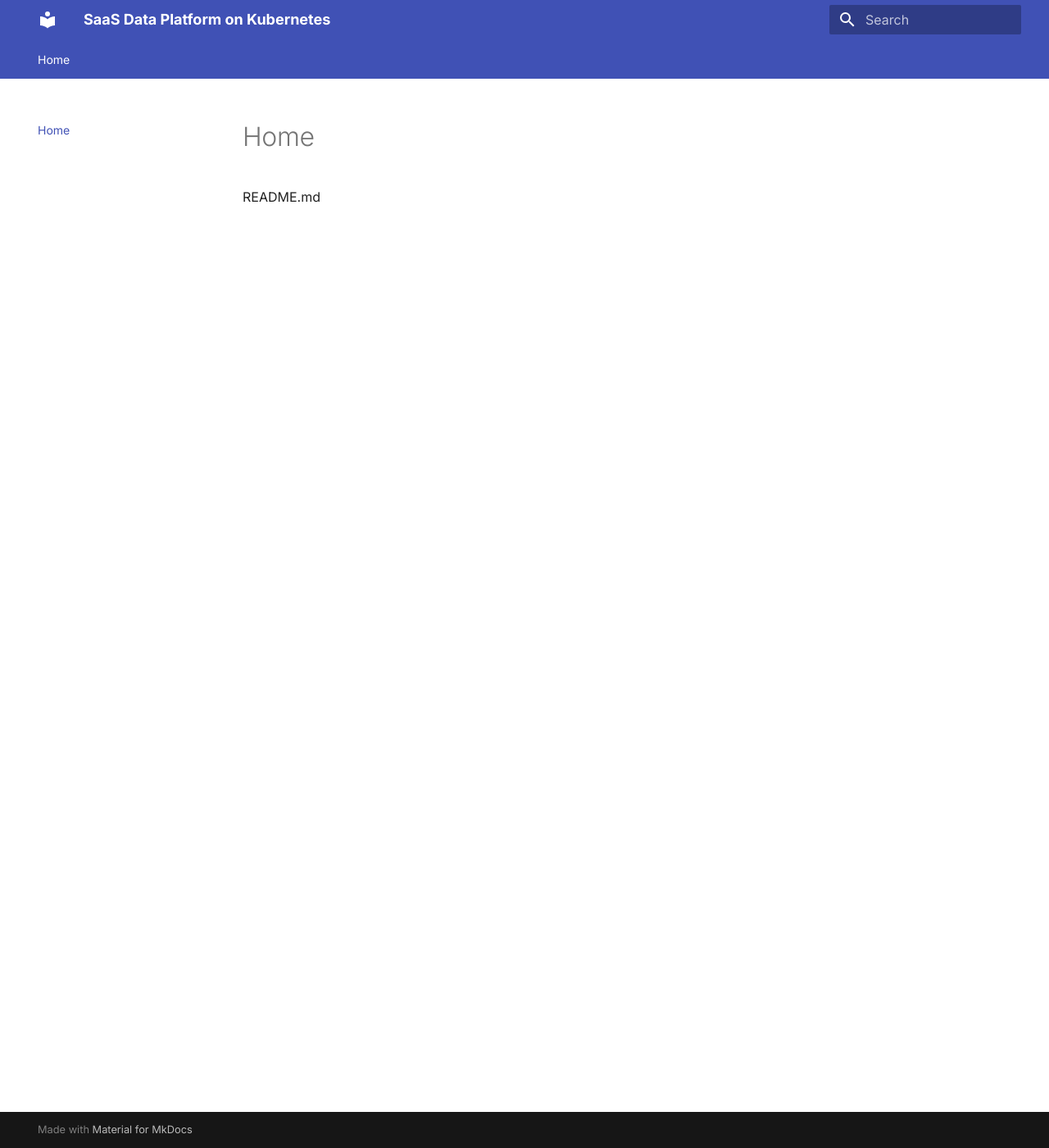
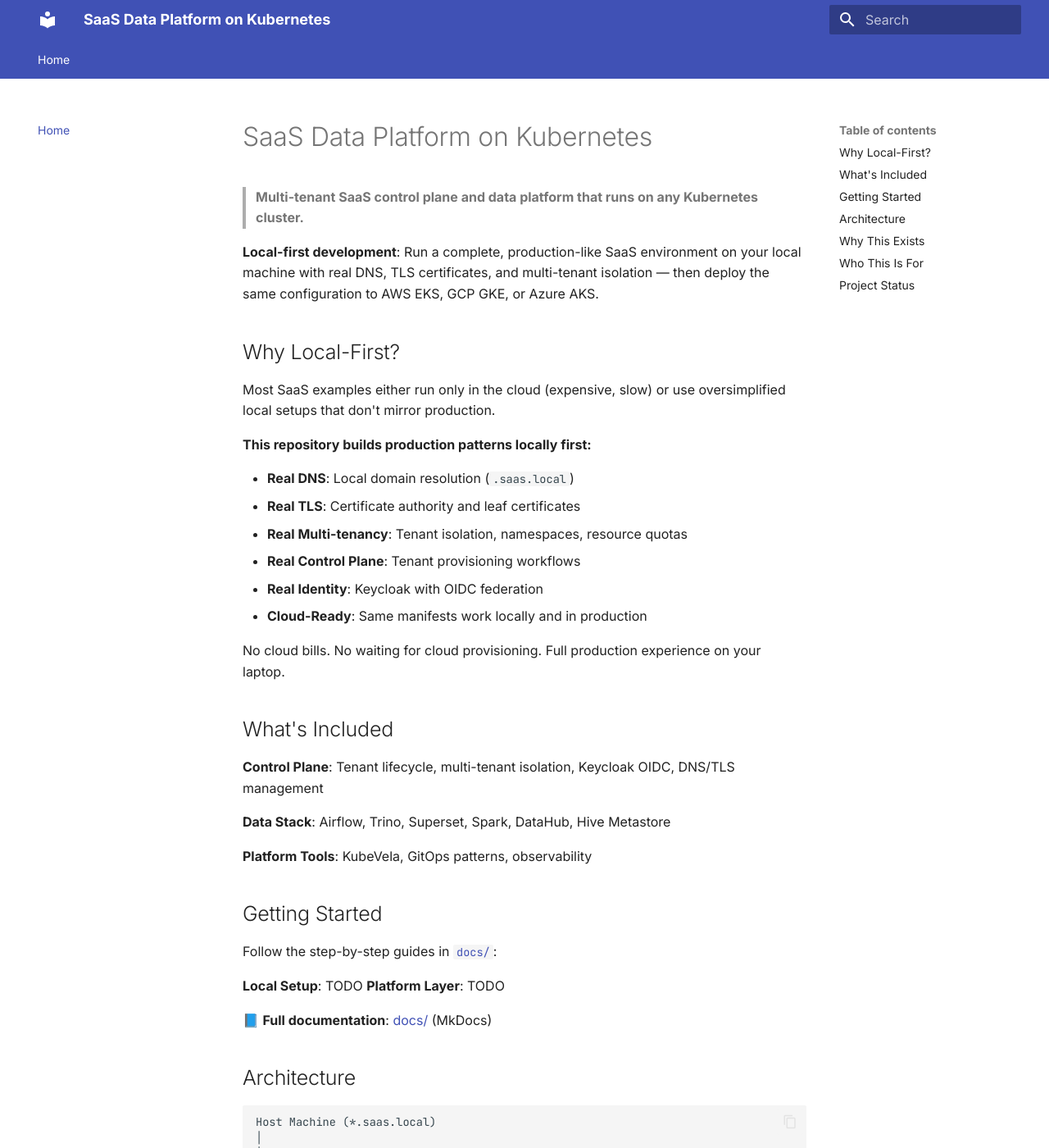
Before and after one commit to taufiqibrahim/saas-data-platform-on-kubernetes, an MkDocs documentation site: the page built from docs/index.md, in a window 1280 px wide and 1400 px high. Shown: the whole window at 82% size. Built offline with MkDocs 1.6.1 and Material for MkDocs 9.7.7, drawn with Linux system fonts in a browser that asks for light colours; some of the changed text lies outside the part shown.

Commit message:
fix docs index

````diff
--- a/docs/index.md
+++ b/docs/index.md
@@ -1 +1,90 @@
-README.md
+# SaaS Data Platform on Kubernetes
+
+> **Multi-tenant SaaS control plane and data platform that runs on any Kubernetes cluster.**
+
+**Local-first development**: Run a complete, production-like SaaS environment on your local machine
+with real DNS, TLS certificates, and multi-tenant isolation —
+then deploy the same configuration to AWS EKS, GCP GKE, or Azure AKS.
+
+## Why Local-First?
+
+Most SaaS examples either run only in the cloud (expensive, slow) or use oversimplified local setups that don't mirror production.
+
+**This repository builds production patterns locally first:**
+
+- **Real DNS**: Local domain resolution (`.saas.local`)
+- **Real TLS**: Certificate authority and leaf certificates
+- **Real Multi-tenancy**: Tenant isolation, namespaces, resource quotas
+- **Real Control Plane**: Tenant provisioning workflows
+- **Real Identity**: Keycloak with OIDC federation
+- **Cloud-Ready**: Same manifests work locally and in production
+
+No cloud bills. No waiting for cloud provisioning. Full production experience on your laptop.
+
+## What's Included
+
+**Control Plane**: Tenant lifecycle, multi-tenant isolation, Keycloak OIDC, DNS/TLS management
+
+**Data Stack**: Airflow, Trino, Superset, Spark, DataHub, Hive Metastore
+
+**Platform Tools**: KubeVela, GitOps patterns, observability
+
+## Getting Started
+
+Follow the step-by-step guides in [`docs/`](docs/):
+
+**Local Setup**:
+TODO
+**Platform Layer**:
+TODO
+
+📘 **Full documentation**: [docs/](docs/) (MkDocs)
+
+## Architecture
+```
+Host Machine (*.saas.local)
+│
+├─ Docker Containers
+│  ├─ DNS Server (local domain resolution)
+│  └─ Certificate Authority (TLS cert generation)
+│
+└─ Local Kubernetes (kind)
+   ├─ SaaS Cluster
+   │  ├─ Control Plane (API & UI)
+   │  ├─ Keycloak (identity/OIDC)
+   │  └─ Tenant Provisioner
+   │
+   └─ Tenant Clusters
+      ├─ Tenant A
+      └─ Tenant B
+```
+
+Infrastructure runs in Docker; SaaS platform runs in Kubernetes.
+Same K8s manifests deploy to EKS/GKE/AKS (DNS/CA become cloud-native services).
+
+Same components deploy to EKS/GKE/AKS with real domains.
+
+## Why This Exists
+
+Reference implementation of production SaaS patterns:
+- ✅ True multi-tenancy with isolation
+- ✅ Control plane / tenant plane separation
+- ✅ Production-grade OIDC identity management
+- ✅ Cloud-agnostic (runs anywhere K8s runs)
+- ✅ Local dev mirrors production
+
+## Who This Is For
+
+Platform engineers, data engineers, solution architects, and DevOps engineers building or learning multi-tenant SaaS systems.
+
+## Project Status
+
+🚧 **Active Development**
+- ✅ Local Kubernetes, CA/TLS, DNS, KubeVela
+- 🚧 Multi-tenant control plane, data stack
+- 📋 Cloud deployment guides (planned)
+
+---
+
+**Questions?** Open a GitHub issue.
+**Learn more**: Start with [Local-First Concepts](docs/a-local-concept.md).
````
